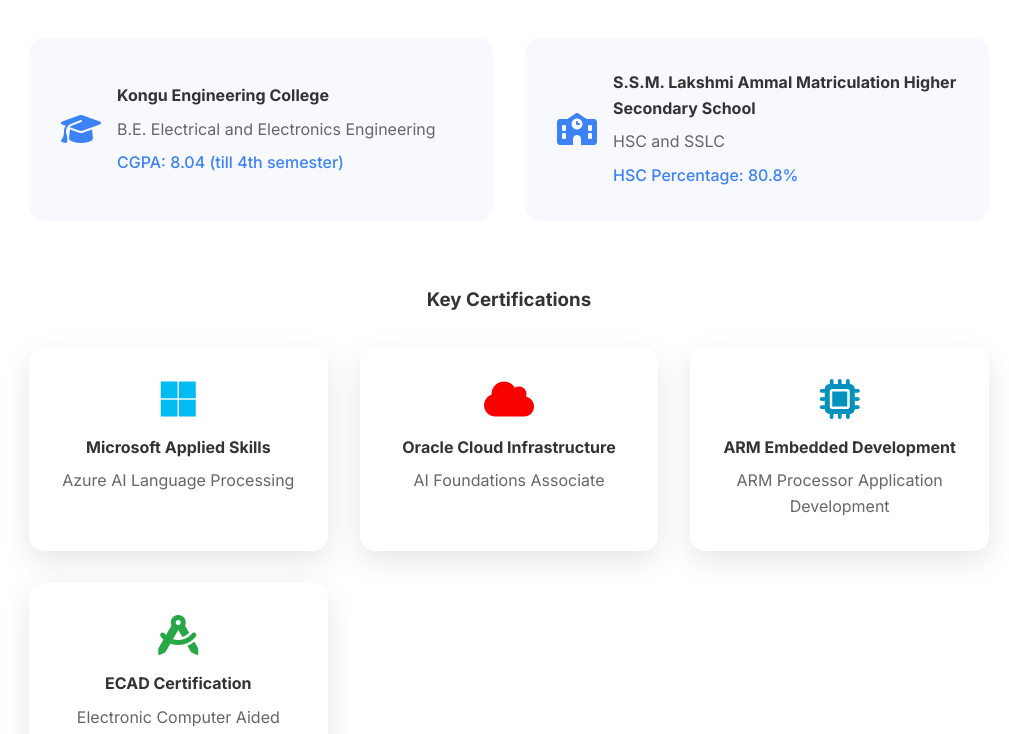
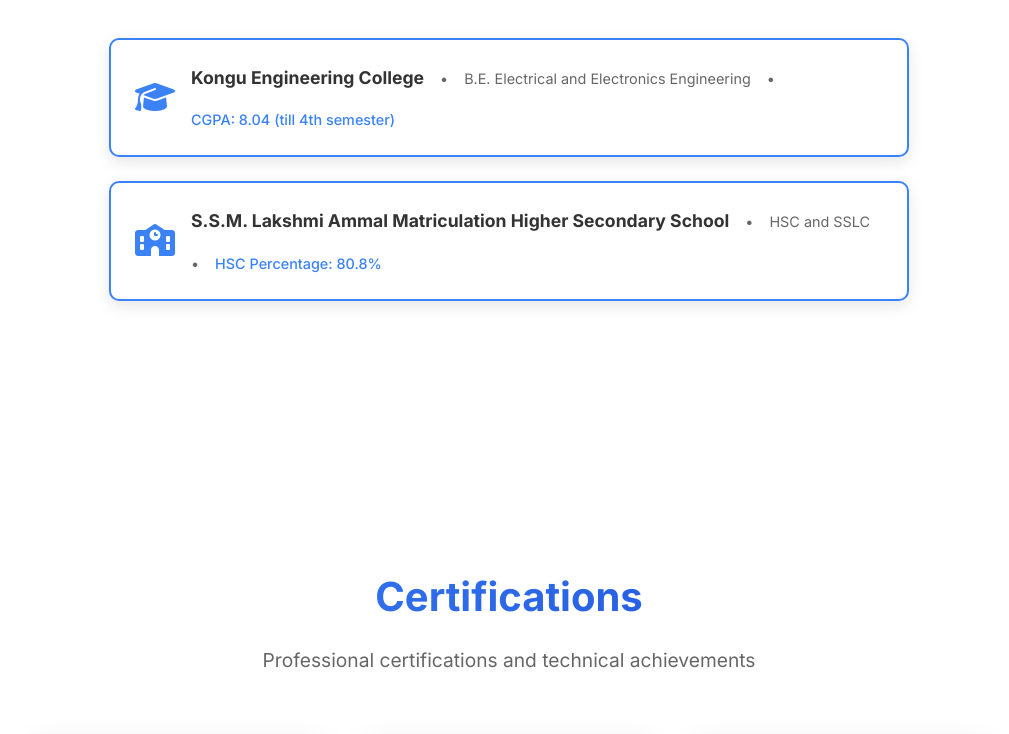
Before and after one commit to madhumitha27V/PORTFOLIO, a React (Create React App) app: page / in a window 1280 px wide. Shown: the part 5127-5861 px from the top of the page, without its empty margins (271-1280 px from the left). Built offline with nearby package versions, Linux system fonts and the light colour scheme.

Commit message:
Redesign education section with single-line layout and remove Key Certifications

```diff
--- a/src/components/Achievements.js
+++ b/src/components/Achievements.js
@@ -97,53 +97,87 @@
 
         <div className="education-section" id="education">
           <h3>Education</h3>
-          <div className="education-cards">
-            <div className="education-card">
-              <div className="education-icon">
+          <div style={{
+            display: 'flex',
+            flexDirection: 'column',
+            gap: '1.5rem',
+            maxWidth: '800px',
+            margin: '0 auto'
+          }}>
+            <div style={{
+              background: 'white',
+              borderRadius: '10px',
+              padding: '1.5rem',
+              boxShadow: '0 5px 15px rgba(0, 0, 0, 0.1)',
+              display: 'flex',
+              alignItems: 'center',
+              gap: '1rem',
+              border: '2px solid #3b82f6'
+            }}>
+              <div style={{
+                fontSize: '2rem',
+                color: '#3b82f6'
+              }}>
                 <i className="fas fa-graduation-cap"></i>
               </div>
-              <div className="education-content">
-                <h4>{education.college}</h4>
-                <p className="education-degree">{education.degree}</p>
-                <p className="education-grade">CGPA: {education.cgpa}</p>
+              <div style={{ flex: 1 }}>
+                <div style={{
+                  display: 'flex',
+                  alignItems: 'center',
+                  gap: '1rem',
+                  flexWrap: 'wrap'
+                }}>
+                  <h4 style={{ color: '#333', margin: 0, fontSize: '1.1rem' }}>
+                    {education.college}
+                  </h4>
+                  <span style={{ color: '#666', fontSize: '0.9rem' }}>•</span>
+                  <span style={{ color: '#666', fontSize: '0.9rem' }}>
+                    {education.degree}
+                  </span>
+                  <span style={{ color: '#666', fontSize: '0.9rem' }}>•</span>
+                  <span style={{ color: '#3b82f6', fontWeight: '500', fontSize: '0.9rem' }}>
+                    CGPA: {education.cgpa}
+                  </span>
+                </div>
               </div>
             </div>
 
-            <div className="education-card">
-              <div className="education-icon">
+            <div style={{
+              background: 'white',
+              borderRadius: '10px',
+              padding: '1.5rem',
+              boxShadow: '0 5px 15px rgba(0, 0, 0, 0.1)',
+              display: 'flex',
+              alignItems: 'center',
+              gap: '1rem',
+              border: '2px solid #3b82f6'
+            }}>
+              <div style={{
+                fontSize: '2rem',
+                color: '#3b82f6'
+              }}>
                 <i className="fas fa-school"></i>
               </div>
-              <div className="education-content">
-                <h4>{education.school}</h4>
-                <p className="education-degree">{education.hsc}</p>
-                <p className="education-grade">HSC Percentage: {education.percentage}</p>
+              <div style={{ flex: 1 }}>
+                <div style={{
+                  display: 'flex',
+                  alignItems: 'center',
+                  gap: '1rem',
+                  flexWrap: 'wrap'
+                }}>
+                  <h4 style={{ color: '#333', margin: 0, fontSize: '1.1rem' }}>
+                    {education.school}
+                  </h4>
+                  <span style={{ color: '#666', fontSize: '0.9rem' }}>•</span>
+                  <span style={{ color: '#666', fontSize: '0.9rem' }}>
+                    {education.hsc}
+                  </span>
+                  <span style={{ color: '#666', fontSize: '0.9rem' }}>•</span>
+                  <span style={{ color: '#3b82f6', fontWeight: '500', fontSize: '0.9rem' }}>
+                    HSC Percentage: {education.percentage}
+                  </span>
+                </div>
               </div>
-            </div>
-          </div>
-        </div>
-
-        <div className="certifications-highlight">
-          <h3>Key Certifications</h3>
-          <div className="cert-grid">
-            <div className="cert-card microsoft">
-              <i className="fab fa-microsoft"></i>
-              <h4>Microsoft Applied Skills</h4>
-              <p>Azure AI Language Processing</p>
-            </div>
-            <div className="cert-card oracle">
-              <i className="fas fa-cloud"></i>
-              <h4>Oracle Cloud Infrastructure</h4>
-              <p>AI Foundations Associate</p>
-            </div>
-            <div className="cert-card arm">
-              <i className="fas fa-microchip"></i>
-              <h4>ARM Embedded Development</h4>
-              <p>ARM Processor Application Development</p>
-            </div>
-            <div className="cert-card ecad">
-              <i className="fas fa-drafting-compass"></i>
-              <h4>ECAD Certification</h4>
-              <p>Electronic Computer Aided Design</p>
             </div>
           </div>
         </div>
```
